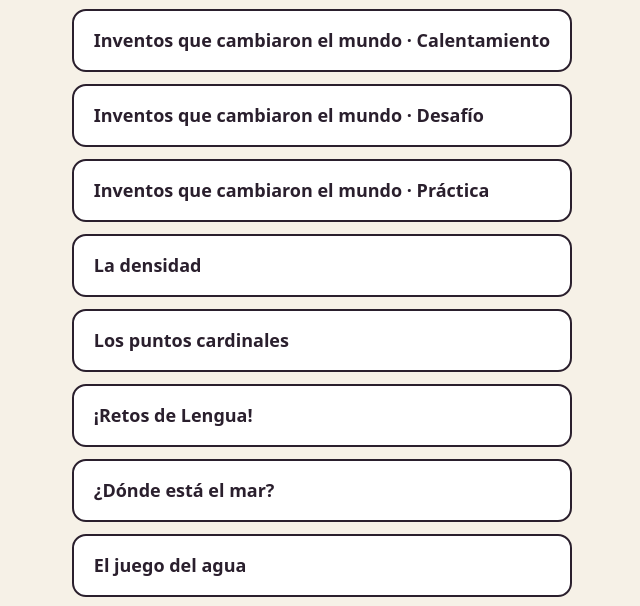
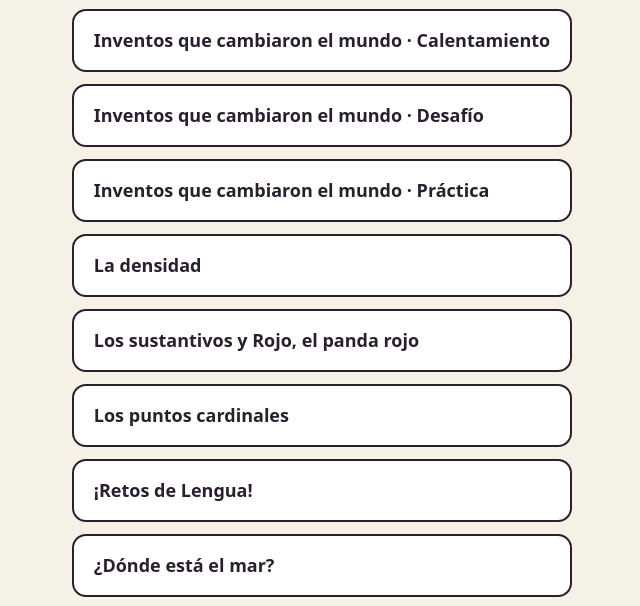
Before and after one commit to ncandreina-droid/juegos, a plain HTML site: page index.html in a window 1280 px wide. Shown: the part 162-768 px from the top of the page, without its empty margins (318-958 px from the left). Drawn offline with Linux system fonts and the light colour scheme.

Commit message:
Actualiza el índice

```diff
--- a/index.html
+++ b/index.html
@@ -5,6 +5,7 @@
 <a href="crucigrama-inventos-desafio.html">Inventos que cambiaron el mundo · Desafío</a>
 <a href="crucigrama-inventos-practica.html">Inventos que cambiaron el mundo · Práctica</a>
 <a href="crucigrama-la-densidad.html">La densidad</a>
+<a href="crucigrama-los-sustantivos-y-rojo.html">Los sustantivos y Rojo, el panda rojo</a>
 <a href="crucigrama-puntos-cardinales.html">Los puntos cardinales</a>
 <a href="cuando-paso.html">¡Retos de Lengua!</a>
 <a href="donde-esta-el-mar.html">¿Dónde está el mar?</a>
```
